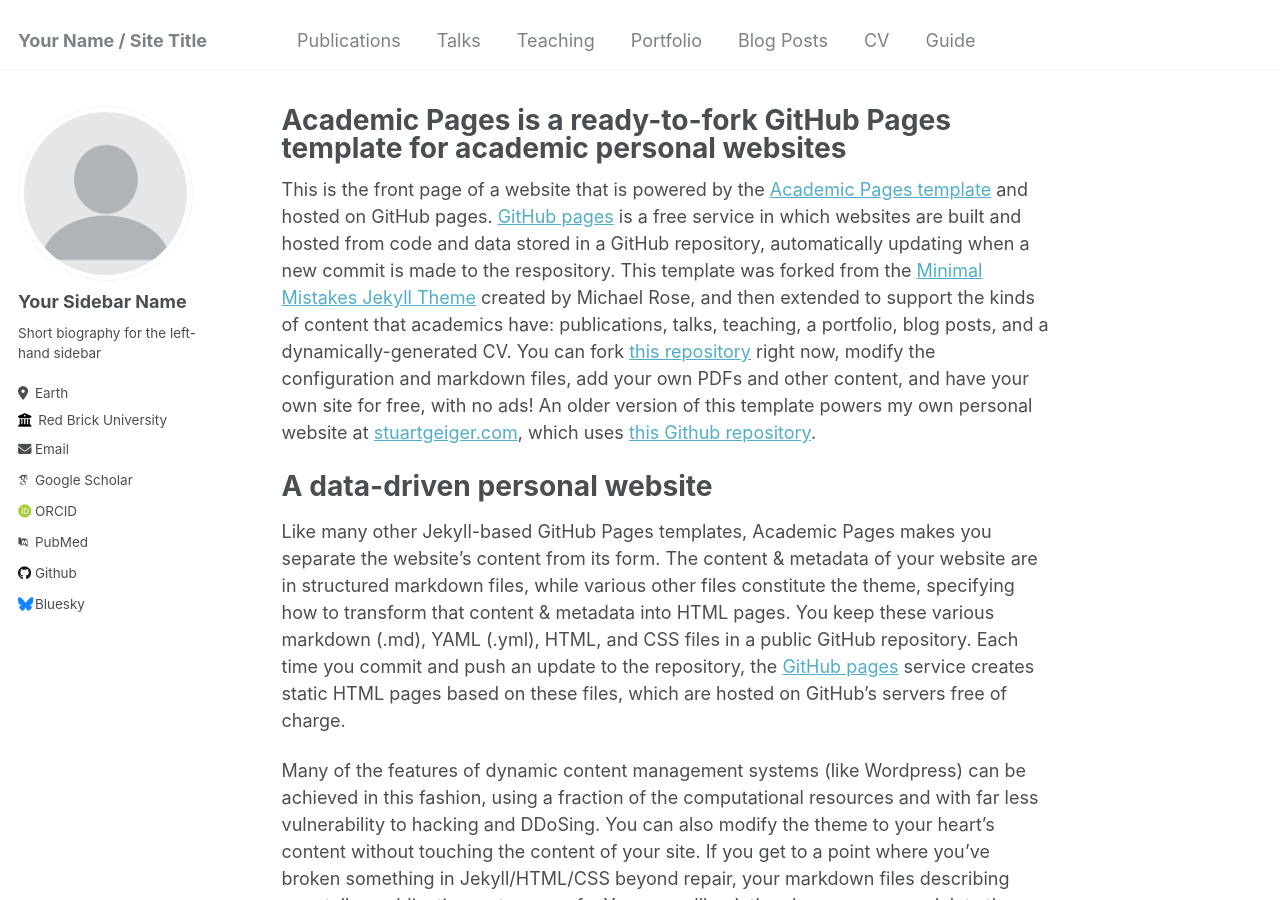
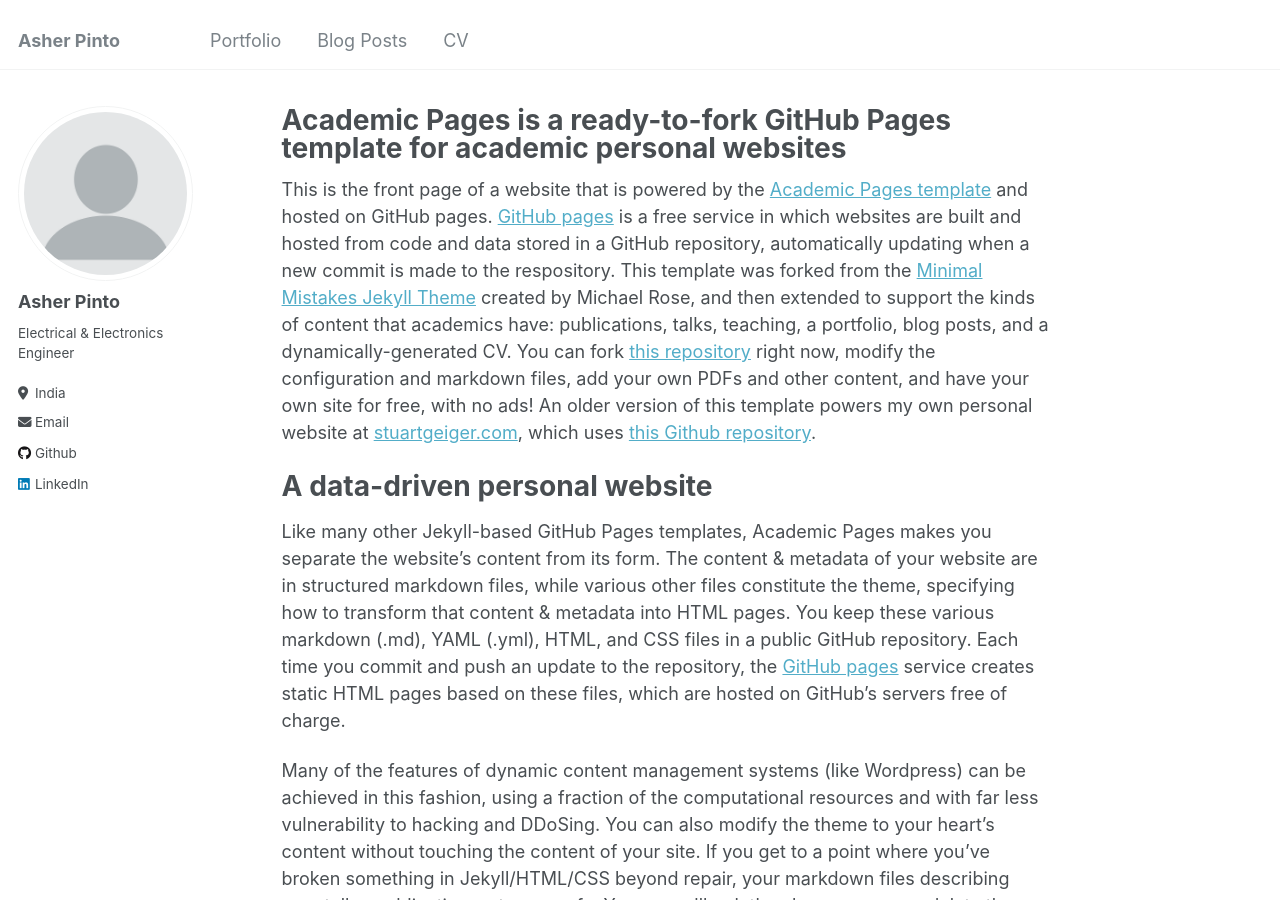
Before and after one commit to antoash/antoash.github.io, a Jekyll site: the page built from _pages/about.md, in a window 1280 px wide and 900 px high. Built offline with Jekyll 4.4.1, drawn with Linux system fonts in a browser that asks for light colours; some web fonts are replaced.

Commit message:
Update navba

```diff
--- a/_config.yml
+++ b/_config.yml
@@ -8,7 +8,7 @@
 
 # Basic Site Settings
 locale                   : "en-US"
-title                    : "Your Name / Site Title"
+title                    : "Asher Pinto"
 title_separator          : "-"
 name                     : &name "Your Name"
 description              : &description "personal description"
@@ -22,33 +22,33 @@ repository               : "academicpages/academicpages.github.io"
 author:
   # Biographic information
   avatar           : "profile.png"
-  name             : "Your Sidebar Name"
+  name             : "Asher Pinto"
   pronouns         : # example: "she/her"
-  bio              : "Short biography for the left-hand sidebar"
-  location         : "Earth"
-  employer         : "Red Brick University"
+  bio              : "Electrical & Electronics Engineer"
+  location         : "India"
+  # employer         : "Red Brick University"
   uri              : # URL
-  email            : "none@example.org"
+  email            : "asherp9701@gmail.com"
 
   # Academic websites
   arxiv            : # URL - Update with the correct link to your profile
-  googlescholar    : "https://scholar.google.com/citations?user=PS_CX0AAAAAJ"
+  googlescholar    : #"https://scholar.google.com/citations?user=PS_CX0AAAAAJ"
   impactstory      : # URL
-  orcid            : "http://orcid.org/yourorcidurl"
+  orcid            : #"http://orcid.org/yourorcidurl"
   semantic         : # URL
-  pubmed           : "https://www.ncbi.nlm.nih.gov/pubmed/?term=john+snow"
+  pubmed           : #"https://www.ncbi.nlm.nih.gov/pubmed/?term=john+snow"
   researchgate     : # URL
 
   # Repositories and software development
   bitbucket        : # Username - Update with your username on the site
   codepen          : # Username
   dribbble         : # Username
-  github           : "academicpages"
+  github           : "antoash"
   kaggle           : # Username
   stackoverflow    : # User number or user number and name (i.e., use "1" or "1/jeff-atwood")
 
   # Social media
-  bluesky          : "bsky.app" # Replace this with you Bluesky username
+  bluesky          : #"bsky.app" # Replace this with you Bluesky username
   facebook         : # Username
   flickr           : # Username
   foursquare       : # Username
@@ -57,7 +57,7 @@ author:
   keybase          : # Username
   instagram        : # Username
   lastfm           : # Username
-  linkedin         : # Username
+  linkedin         : asherantony
   mastodon         : # URL
   medium           : # URL
   pinterest        : # Username
```
Also changed, not shown: _data/navigation.yml (+8 -8 lines).
